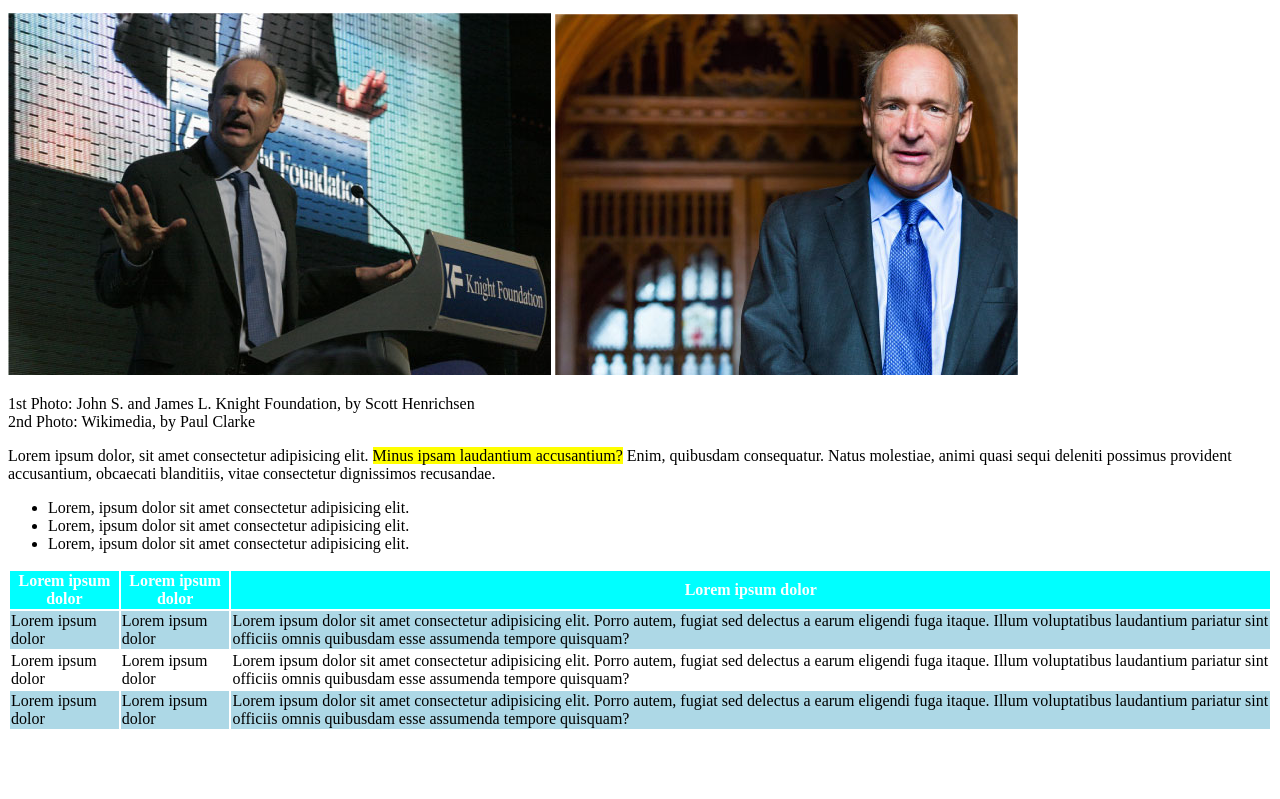
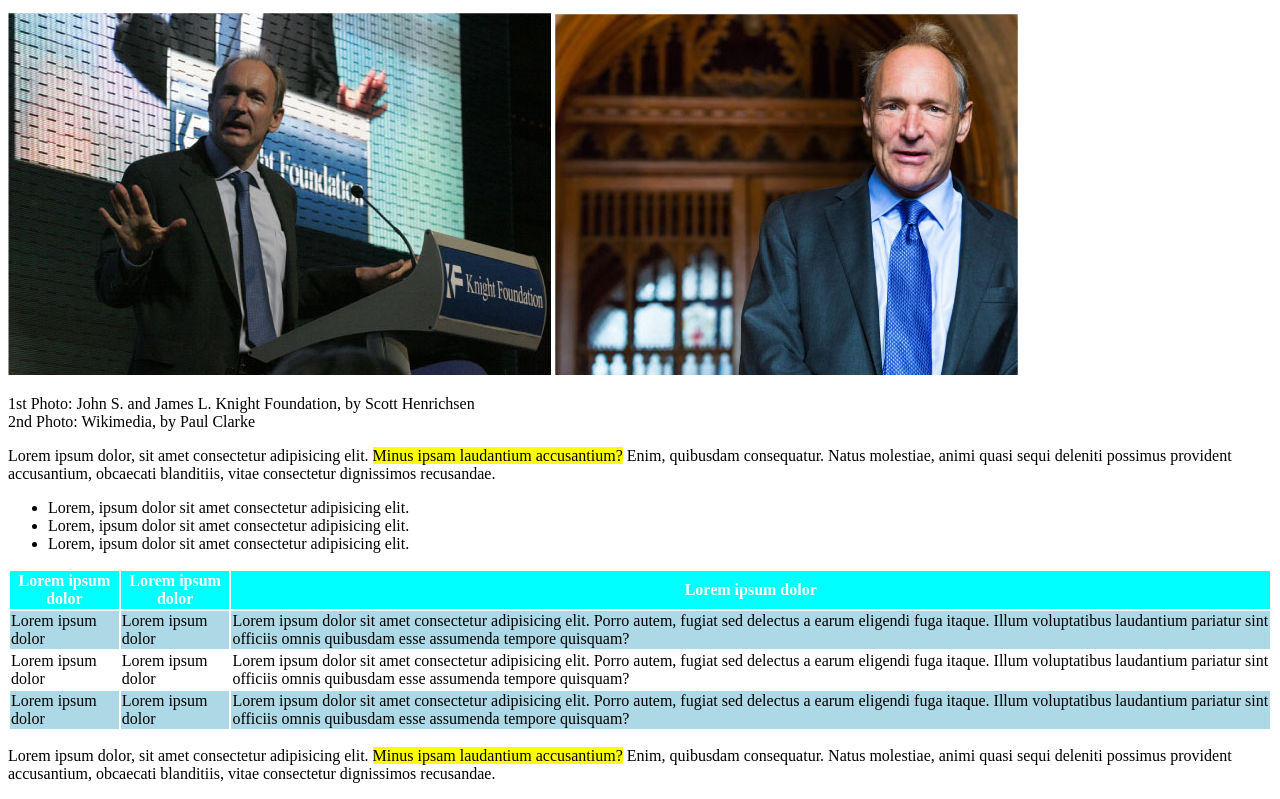
Before and after one commit to PittiglioFrancesco/html-css-booleaner, a plain HTML site: page index.html in a window 1280 px wide. Shown: the part 452-1251 px from the top of the page. Before the commit the page ends 1191 px from the top, so only its background shows below. Drawn offline with Linux system fonts and the light colour scheme; files whose address does not match are found by name.

Commit message:
add: secondo lorem

```diff
--- a/index.html
+++ b/index.html
@@ -97,6 +97,12 @@
 
     <!-- fine tabella -->
 
+    <!-- sezione secondo testo  -->
+    <section>
+        <p>Lorem ipsum dolor, sit amet consectetur adipisicing elit. <span class="marked-yellow">Minus ipsam laudantium accusantium?</span> Enim, quibusdam consequatur. Natus molestiae, animi quasi sequi deleniti possimus provident accusantium, obcaecati blanditiis, vitae consectetur dignissimos recusandae.</p>
+    </section>
+    <!-- fine seconda sezione -->
+
     </main>
     <!-- fine main -->
 
```
